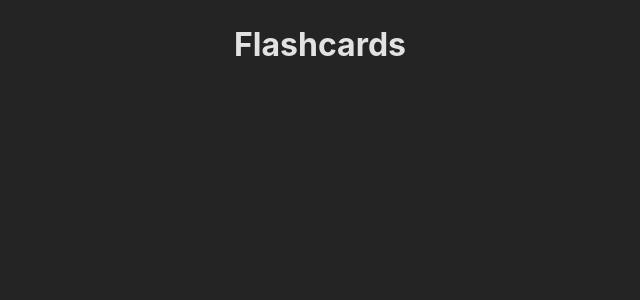
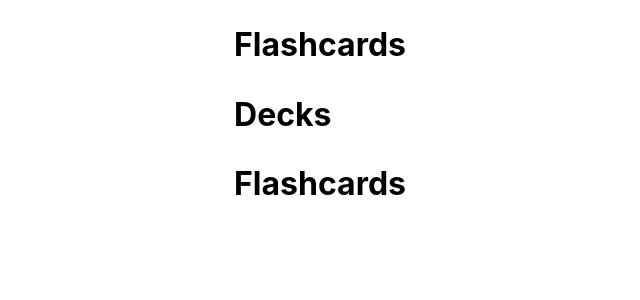
Before and after one commit to joshuanelsondev/flashcard-app, a React (Vite) app in the folder client/: page / in a window 1280 px wide. Shown: the top 300 px of the page, without its empty margins (320-960 px from the left). Built offline with nearby package versions, Linux system fonts and the light colour scheme.

Commit message:
feat: create boilerplate code for components

```diff
--- a/client/src/App.jsx
+++ b/client/src/App.jsx
@@ -1,11 +1,14 @@
+import Decks from './components/decks/Decks'
+import Flashcards from './components/flashcards/Flashcards'
 import './App.scss'
 
 function App() {
-
   return (
-    <>
+    <main>
       <h1>Flashcards</h1>
-    </>
+      <Decks />
+      <Flashcards />
+    </main>
   )
 }
 
--- a/client/src/components/decks/Decks.jsx
+++ b/client/src/components/decks/Decks.jsx
@@ -0,0 +1,10 @@
+// src/components/decks/Decks.jsx
+
+export default function Decks () {
+
+  return (
+    <div>
+      <h1>Decks</h1>
+    </div>
+  )
+}
--- a/client/src/components/flashcards/Flashcards.jsx
+++ b/client/src/components/flashcards/Flashcards.jsx
@@ -0,0 +1,9 @@
+// src/components/flashcards/Flashcards.jsx
+
+export default function Flashcards() {
+  return (
+    <div>
+      <h1>Flashcards</h1>
+    </div>
+  )
+}
--- a/client/src/index.scss
+++ b/client/src/index.scss
@@ -3,9 +3,6 @@
   line-height: 1.5;
   font-weight: 400;
 
-  color-scheme: light dark;
-  color: rgba(255, 255, 255, 0.87);
-  background-color: #242424;
 
   font-synthesis: none;
   text-rendering: optimizeLegibility;
```
Also changed, not shown: client/src/components/decks/Deck.jsx (+9 -0 lines), client/src/components/flashcards/Flashcard.jsx (+9 -0 lines).
